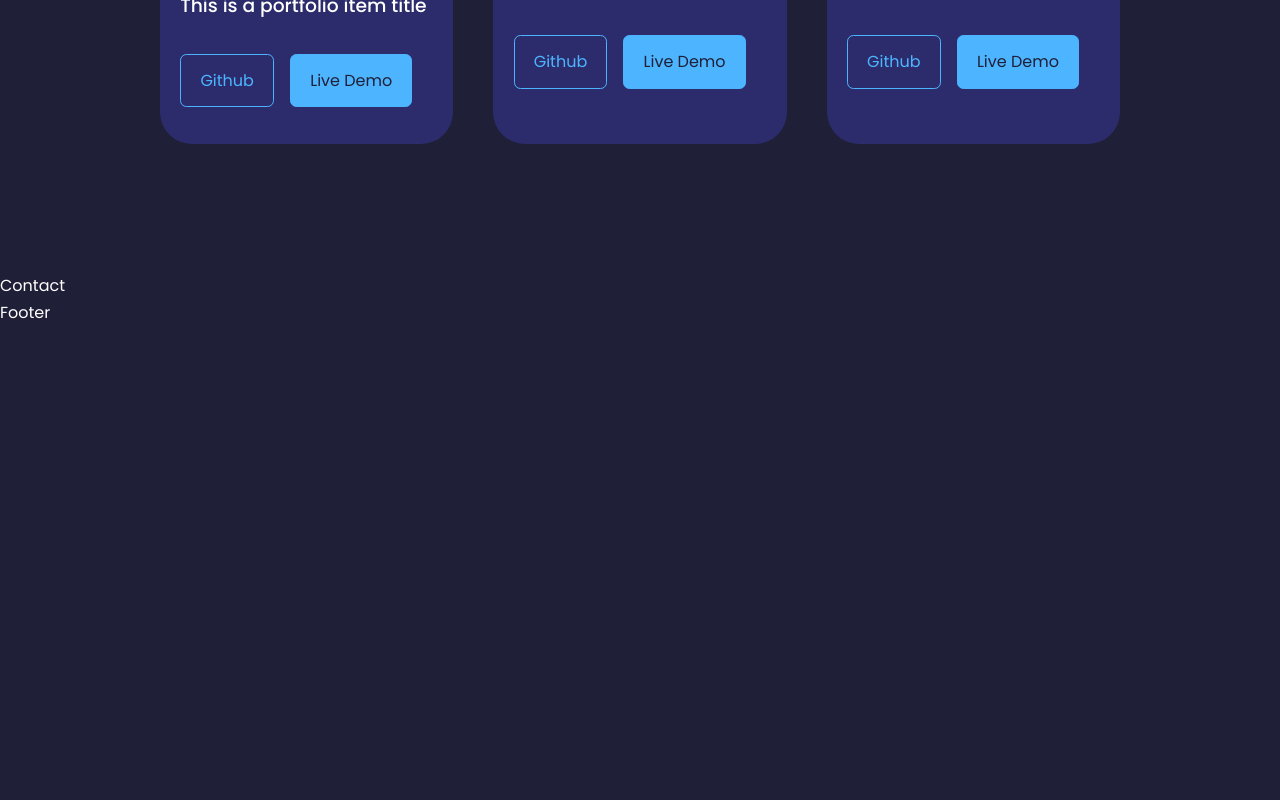
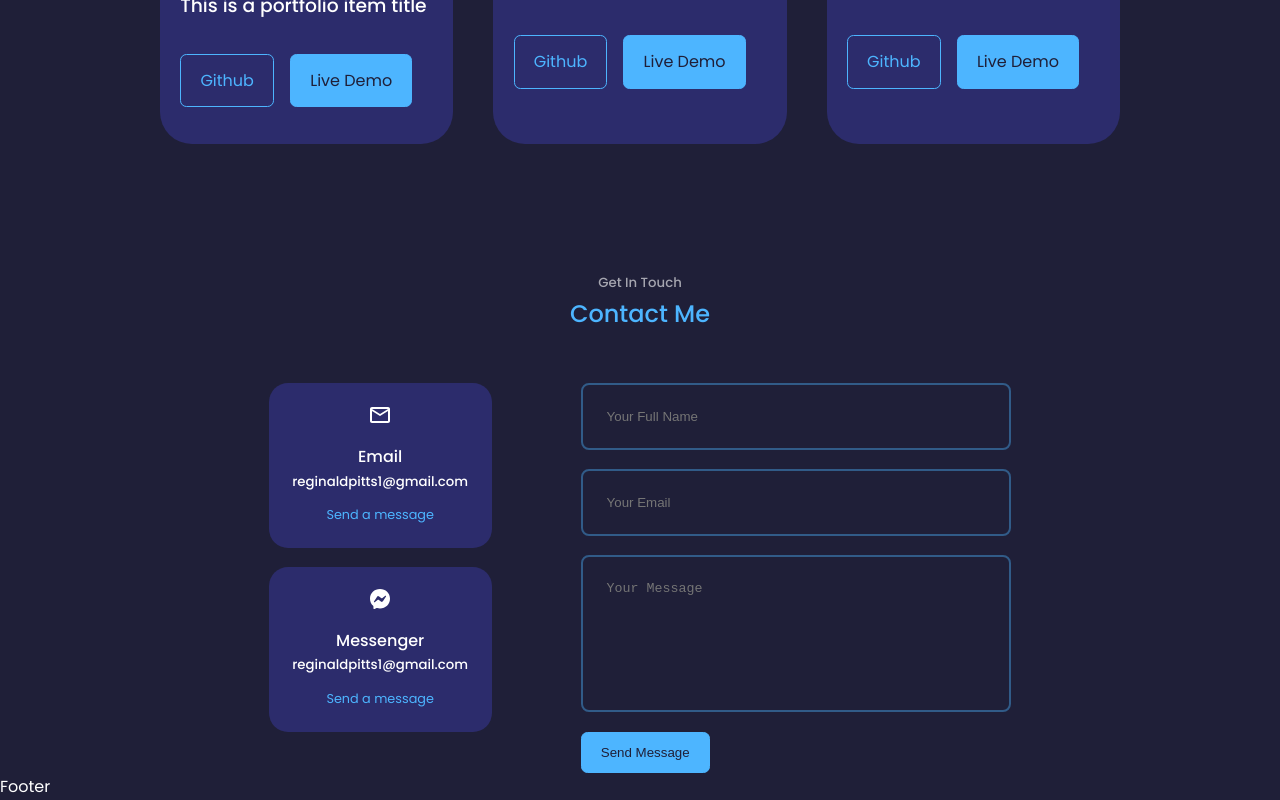
Before and after one commit to Reginald-Pitts-1/React_Portfolio, a React (Create React App) app in the folder portfolio-1/: page / in a window 1280 px wide. Shown: the part 3575-4375 px from the top of the page. Before the commit the page ends 3901 px from the top, so only its background shows below. Built offline with nearby package versions, Linux system fonts and the light colour scheme; the HTML template or start-up script is replaced by a standard one.

Commit message:
added html code for contact section, including form

```diff
--- a/portfolio-1/src/components/Contact/Contact.css
+++ b/portfolio-1/src/components/Contact/Contact.css
@@ -0,0 +1,70 @@
+.container.contact_container {
+    width: 58%;
+    display: grid;
+    grid-template-columns: 30% 58%;
+    gap: 12%;
+}
+
+.contact_options {
+    display: flex;
+    flex-direction: column;
+    gap: 1.2rem;
+}
+
+.contact_option {
+    background: var(--color-bg-variant);
+    padding: 1.2rem;
+    border-radius: 1.2rem;
+    text-align: center;
+    border: 1px solid transparent;
+    transition: var(--transition);
+}
+
+.contact_option:hover {
+  background: transparent;
+  border-color: var(--color-primary-variant);
+}
+
+.contact_option-icon {
+    font-size: 1.5rem;
+    margin-bottom: 0.5rem;
+}
+
+.contact_option a {
+    margin-top: 0.7rem;
+    display: inline-block;
+    font-size: 0.8rem;
+}
+
+/* ========== FORM ========== */
+
+form {
+    display: flex;
+    flex-direction: column;
+    gap: 1.2rem;
+}
+
+input, textarea {
+    width: 100%;
+    padding: 1.5rem;
+    border-radius: 0.5rem;
+    background: transparent;
+    border: 2px solid var(--color-primary-variant);
+    resize: none;
+    color: var(--color-white);
+}
+
+/* =============== MEDIA QUERIES (MEDIUM DEVICES) =============== */
+@media screen and (max-width: 1024px) {
+    .container.contact_container {
+        grid-template-columns: 1fr;
+        gap: 2rem;
+    }
+}
+
+ /* =============== MEDIA QUERIES (SMALL DEVICES) =============== */
+ @media screen and (max-width: 600px) {
+    .container.contact_container {
+        width: var(--container-width-sm);
+    }
+ }
--- a/portfolio-1/src/components/Contact/Contact.jsx
+++ b/portfolio-1/src/components/Contact/Contact.jsx
@@ -1,9 +1,44 @@
 import React from 'react'
 import './Contact.css'
+import {MdOutlineEmail} from 'react-icons/md'
+import {RiMessengerFill} from 'react-icons/ri'
 
 const Contact = () => {
   return (
-    <section id="contact">Contact</section>
+    <section id="contact">
+      <h5>Get In Touch</h5>
+      <h2>Contact Me</h2>
+
+      <div className="container contact_container">
+        <div className="contact_options">
+
+          <article className="contact_option">
+            <MdOutlineEmail className="contact_option-icon" />
+            <h4>Email</h4>
+            <h5>reginaldpitts1@gmail.com</h5>
+            <a href="mailto:reginaldpitts1@gmail.com" target="_blank">Send a message</a>
+          </article>
+
+          <article className="contact_option">
+            <RiMessengerFill className="contact_option-icon" />
+            <h4>Messenger</h4>
+            <h5>reginaldpitts1@gmail.com</h5>
+            <a href="https://m.me/truthsrebirth" target="_blank">Send a message</a>
+          </article>
+
+        </div>
+        {/* END OF CONTACT OPTIONS */}
+
+        <form action="">
+          <input type="text" name="name" placeholder="Your Full Name" required />
+          <input type="email" name="email" placeholder="Your Email" required />
+          <textarea name="message" rows="7" placeholder="Your Message" required />
+          <button type="submit" className="btn btn-primary">Send Message</button>
+        </form>
+
+      </div>
+
+    </section>
   )
 }
 
```
